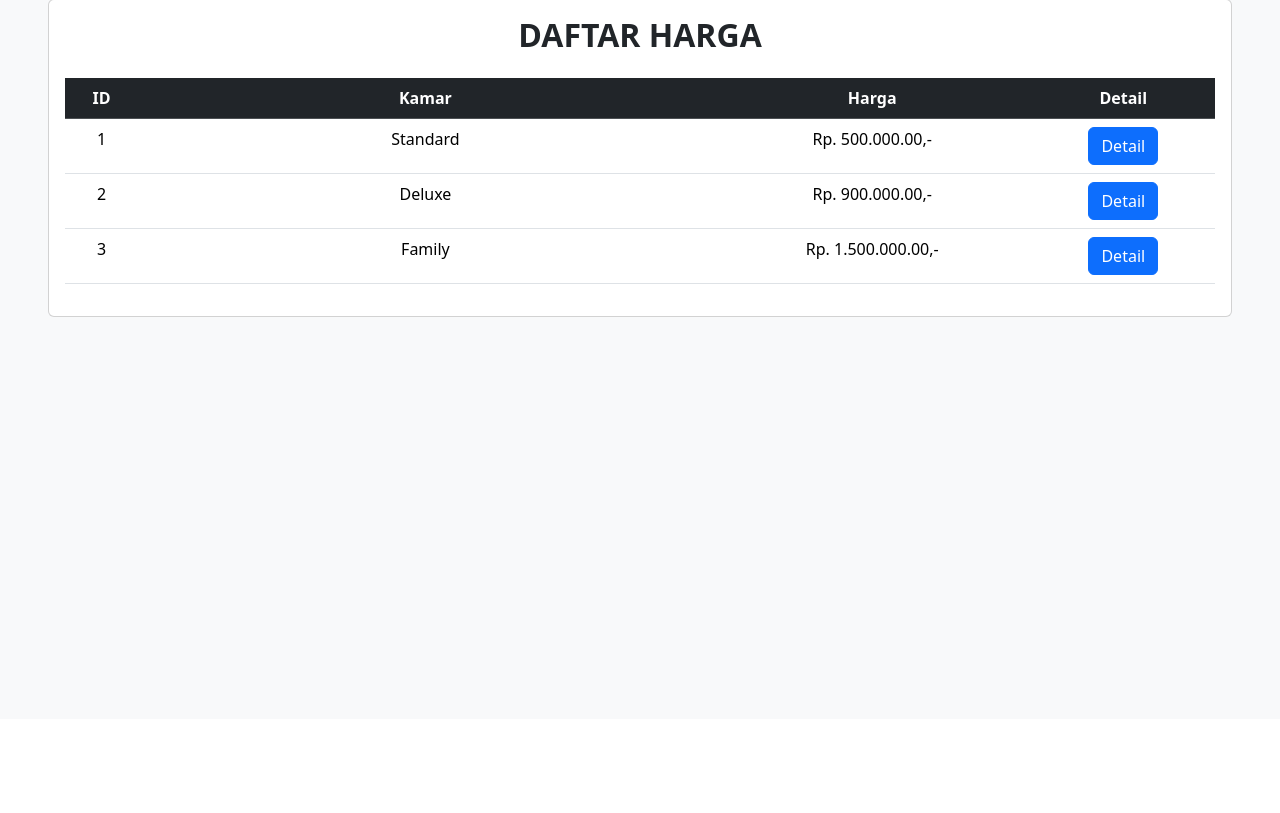
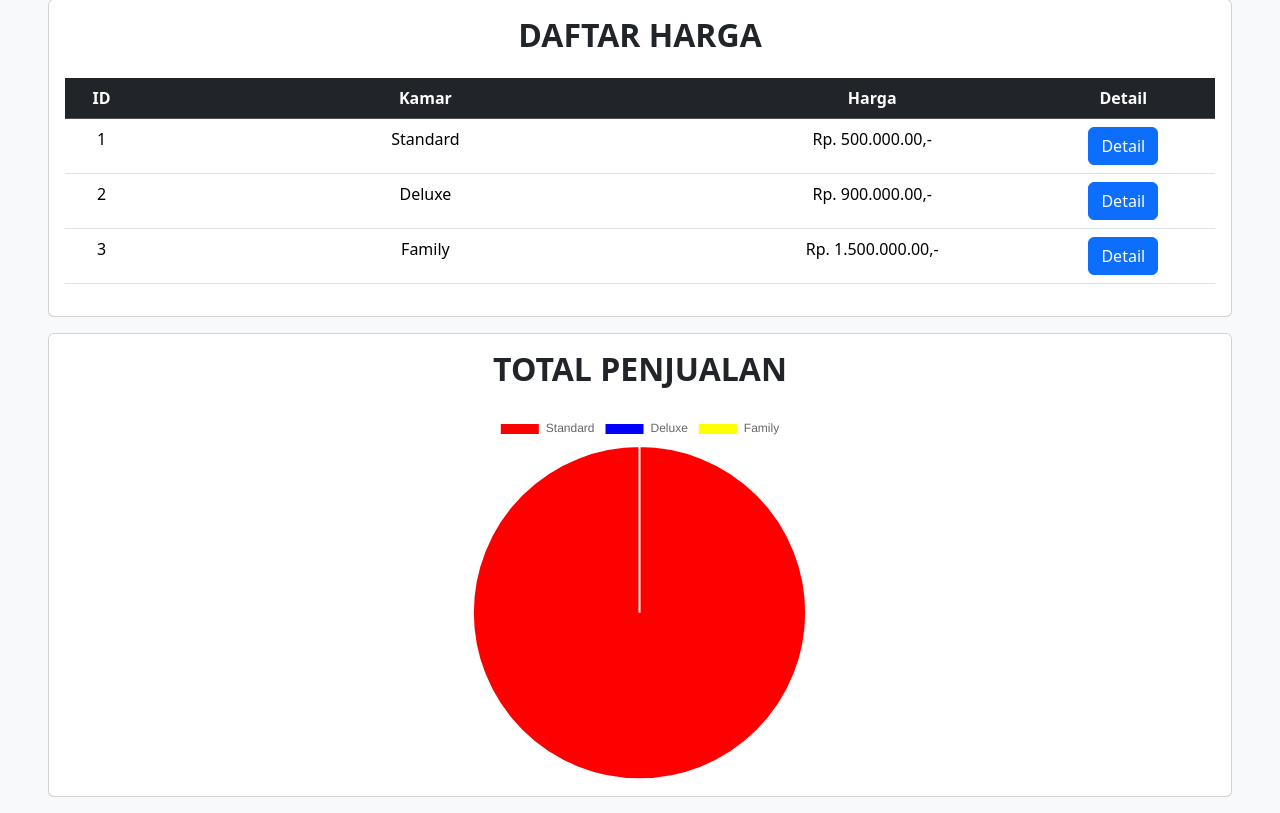
Before and after one commit to moranainggolan1/Serkom-Junior-Web-Dev, a PHP site: page /daftar-harga.php in a window 1280 px wide. Shown: the part 81-894 px from the top of the page. Before the commit the page ends 398 px from the top, so only its background shows below. Run offline with PHP 8.4, Linux system fonts and the light colour scheme; data comes from the database, SQL or seed files in the repository; tables that the repository leaves empty hold one stand-in row (values such as "Sample post").

Commit message:
Add files via upload

```diff
--- a/daftar-harga.php
+++ b/daftar-harga.php
@@ -11,6 +11,7 @@ require_once 'connection.php';
     <link href="https://cdn.jsdelivr.net/npm/bootstrap@5.3.3/dist/css/bootstrap.min.css" rel="stylesheet" integrity="sha384-QWTKZyjpPEjISv5WaRU9OFeRpok6YctnYmDr5pNlyT2bRjXh0JMhjY6hW+ALEwIH" crossorigin="anonymous">
     <link href="styles.css" rel="stylesheet" />
     <script src="https://cdn.jsdelivr.net/npm/bootstrap@5.3.3/dist/js/bootstrap.bundle.min.js" integrity="sha384-YvpcrYf0tY3lHB60NNkmXc5s9fDVZLESaAA55NDzOxhy9GkcIdslK1eN7N6jIeHz" crossorigin="anonymous"></script>
+    <script src="https://cdn.jsdelivr.net/npm/chart.js"></script>
 </head>
 
 <body class=" bg-light">
@@ -52,7 +53,7 @@ require_once 'connection.php';
                                 <td><?= $data['tipe'] ?></td>
                                 <td>Rp. <?= number_format($data['harga'], 2, '.', '.') ?>,-</td>
                                 <td>
-                                    <a href="detail-produk.php?id=<?=$data['id']?>" class="btn btn-primary">Detail</a>
+                                    <a href="detail-produk.php?id=<?= $data['id'] ?>" class="btn btn-primary">Detail</a>
                                 </td>
                             </tr>
                         <?php endwhile ?>
@@ -60,6 +61,54 @@ require_once 'connection.php';
                 </table>
             </div>
         </div>
+
+        <div class="card mb-3">
+            <div class="card-body">
+                <h2 class="fw-semibold text-center mb-4">TOTAL PENJUALAN</h2>
+                <div class="row">
+                    <div class="col-4"></div>
+                    <div class="col-4">
+                        <canvas id="total_penjualan"></canvas>
+                        <script>
+                            // mengambil total order setiap tipe hotel
+                            <?php
+                            $sql = "SELECT hotel.tipe, COUNT(orders.id) as jumlah_pesanan FROM orders RIGHT JOIN hotel ON hotel.id = orders.hotel_id GROUP BY hotel.id";
+                            $result = mysqli_query($conn, $sql);
+                            $labels = [];
+                            $dataTotal = [];
+                            while ($data = mysqli_fetch_array($result)){
+                                $labels[] = $data['tipe'];
+                                $dataTotal[] = $data['jumlah_pesanan'];
+                            }?>
+
+                            //memasang data ke chartjs untuk menampilkan piechart
+                            var ctx = document.getElementById('total_penjualan').getContext('2d');
+                            var data = {
+                                labels: <?=json_encode($labels)?>,
+                                datasets: [{
+                                    label: 'Total Penjualan',
+                                    backgroundColor: [
+                                        'red',
+                                        'blue',
+                                        'yellow',
+                                        'green',
+                                        'purple',
+                                        'orange'
+                                    ],
+                                    data: <?=json_encode($dataTotal)?>
+                                }]
+                            };
+                            var myPieChart = new Chart(ctx, {
+                                type: 'pie',
+                                data: data,
+                            });
+                        </script>
+                    </div>
+                    <div class="col-4"></div>
+                </div>
+
+            </div>
+        </div>
     </div>
 </body>
 
--- a/detail-produk.php
+++ b/detail-produk.php
@@ -1,12 +1,15 @@
 <?php
 require_once 'connection.php';
+//kalau tidak ada param id, kembalikan ke index
 if (!isset($_GET['id'])) {
     header("Location: index.php");
     exit();
 }
+//ambil hotel berdasar id
 $sql = "SELECT * FROM hotel WHERE id = " . $_GET['id'];
 $result = mysqli_query($conn, $sql);
 $data = mysqli_fetch_array($result);
+//kalau hotel dengan id param tidak ditemukan, kembalikan ke index
 if ($data == null) {
     header("Location: index.php");
     exit();
--- a/hasil-pesan-kamar.php
+++ b/hasil-pesan-kamar.php
@@ -1,16 +1,20 @@
 <?php
 require_once 'connection.php';
+//kalau tidak ada param id, kembalikan ke pesan-kamar
 if (!isset($_GET['id'])) {
     header("Location: pesan-kamar.php");
     exit();
 }
+//ambil detail dari order dengan data hotelnya
 $sql = "SELECT orders.*, hotel.tipe, hotel.harga FROM orders LEFT JOIN hotel ON hotel.id = orders.hotel_id WHERE orders.id = " . $_GET['id'];
 $result = mysqli_query($conn, $sql);
 $data = mysqli_fetch_array($result);
+//kalau order dengan id param tidak ditemukan, kembalikan ke pesan-kamar
 if ($data == null) {
     header("Location: pesan-kamar.php");
     exit();
 }
+//persenan diskon
 $discount = $data['durasi'] >= 3 ? 10 : 0;
 ?>
 <!DOCTYPE html>
--- a/index.php
+++ b/index.php
@@ -31,6 +31,7 @@ require_once 'connection.php';
     </nav>
     <div class="container-fluid mt-4 bg-light px-5">
         <?php
+        //ambil seluruh data hotel dan menampilkannya
         $sql = "SELECT * FROM hotel";
         $result = mysqli_query($conn, $sql);
         while ($data = mysqli_fetch_array($result)) : ?>
```
Also changed, not shown: pesan-kamar.php (+6 -1 lines).
